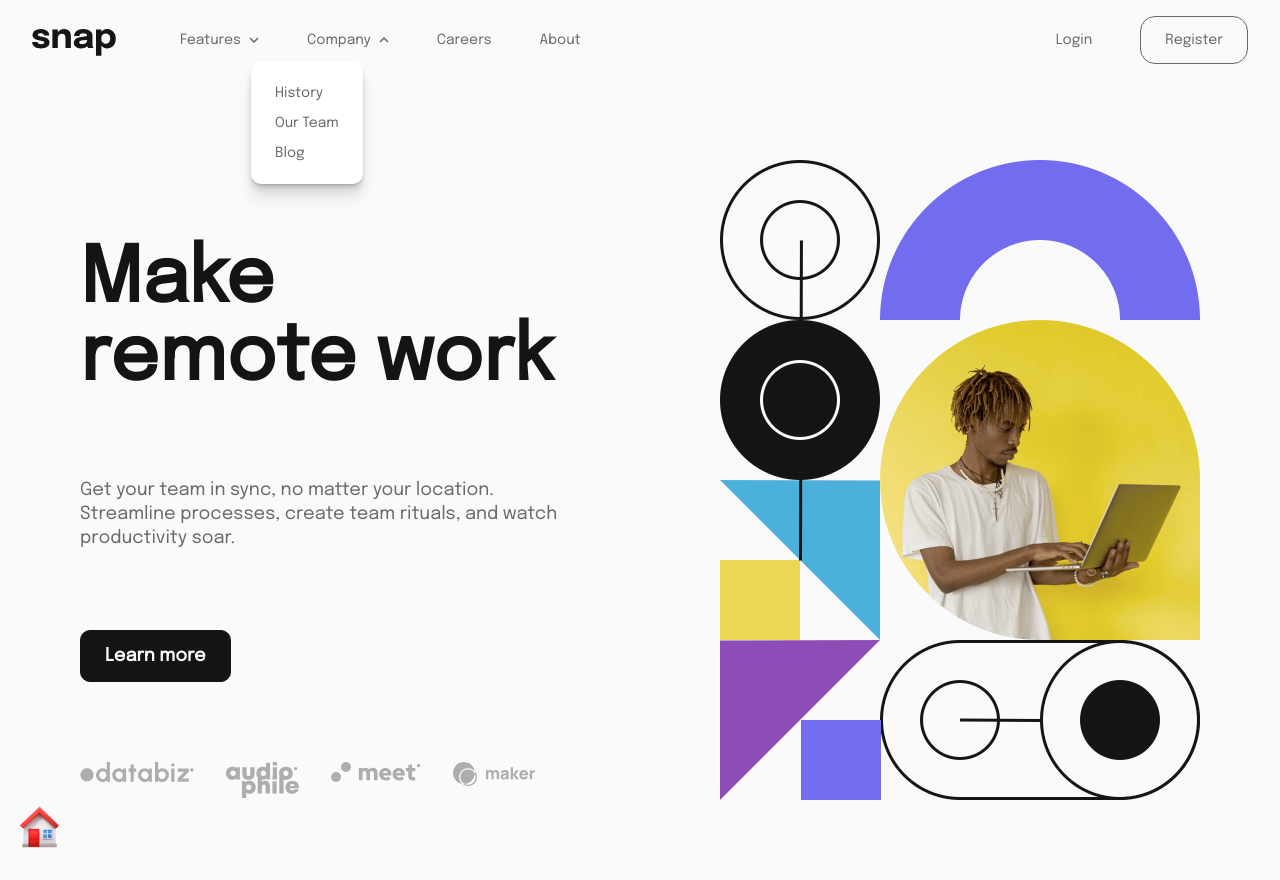
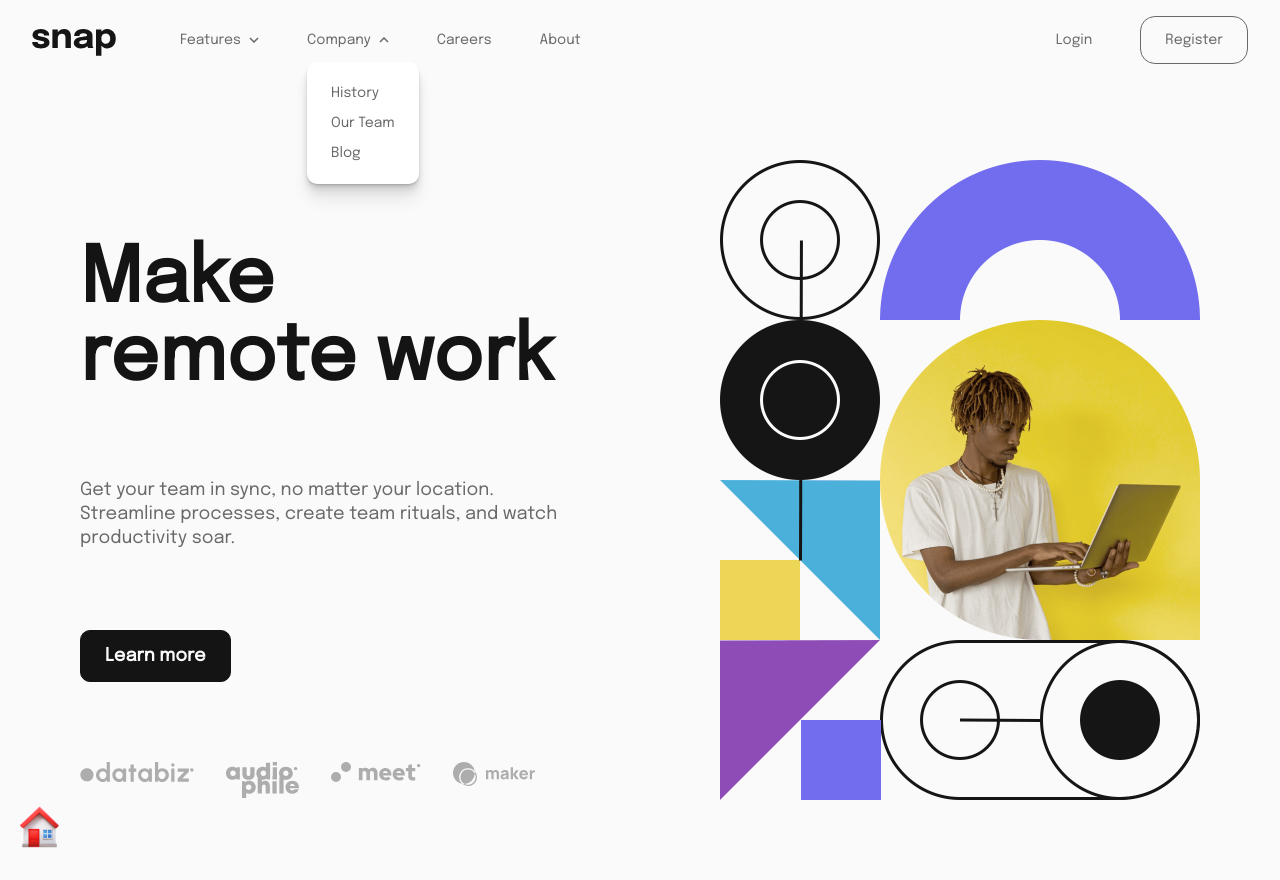
Before and after one commit to Moustafa-H/frontend-mentor-components, a Next.js app: page /intro-section-with-dropdown-navigation in a window 1280 px wide. Both pictures are taken after a click on the button "Company". Built offline with nearby package versions, Linux system fonts and the light colour scheme.

Commit message:
company dropdown fix

```diff
--- a/app/_components/intro-section-with-dropdown-navigation/NavButton/NavButton.tsx
+++ b/app/_components/intro-section-with-dropdown-navigation/NavButton/NavButton.tsx
@@ -77,7 +77,7 @@ const NavButton = ({ text, style } : { text: string, style: Style }) => {
     let companyMenu =
     <ul className={
         style==='navbar'?
-        isOpen?`${styles.menu} ${styles.pushLeft} ${styles.active}`:`${styles.menu} ${styles.pushLeft}`
+        isOpen?`${styles.menu} ${styles.active}`:`${styles.menu}`
         :isOpen?`${styles.menuSide} ${styles.activeSide}`:`${styles.menuSide}`
     }>
         <li className={ styles.menuItem }><Link href='/intro-section-with-dropdown-navigation'>History</Link></li>
```
